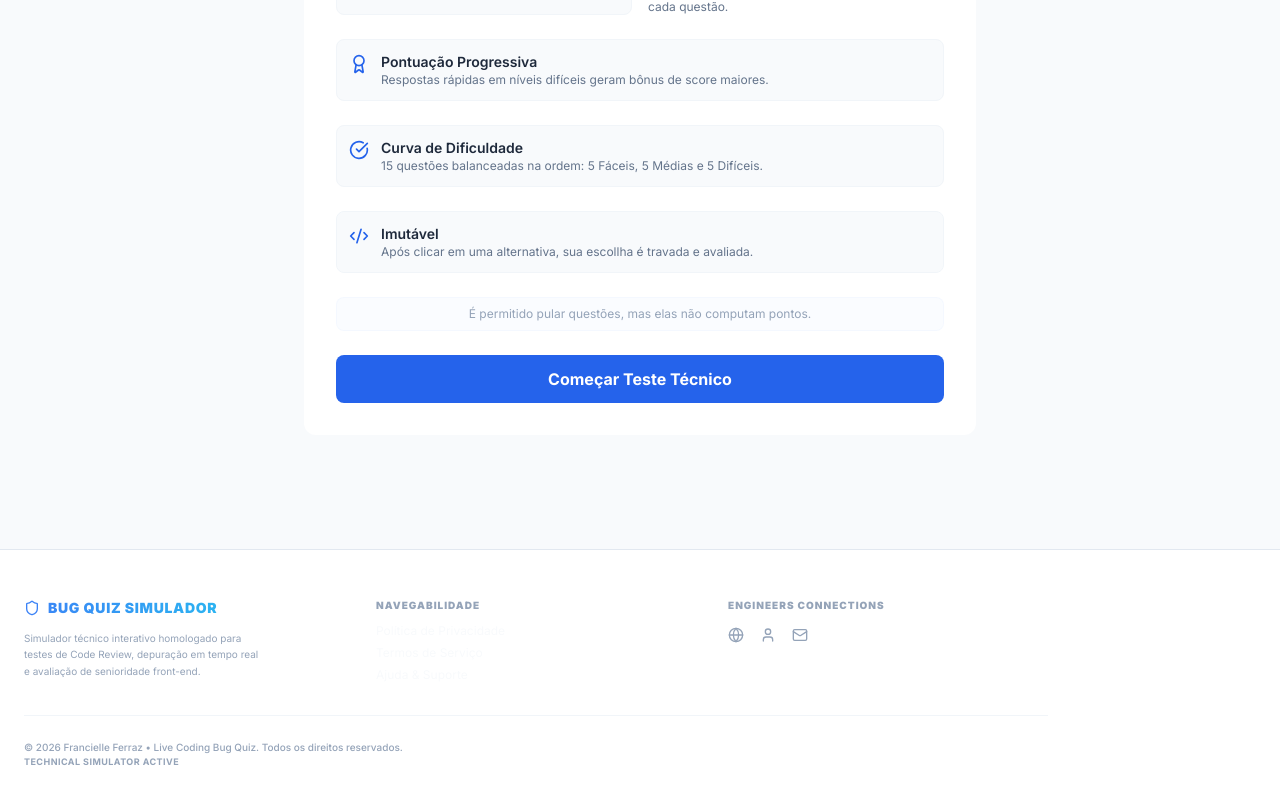
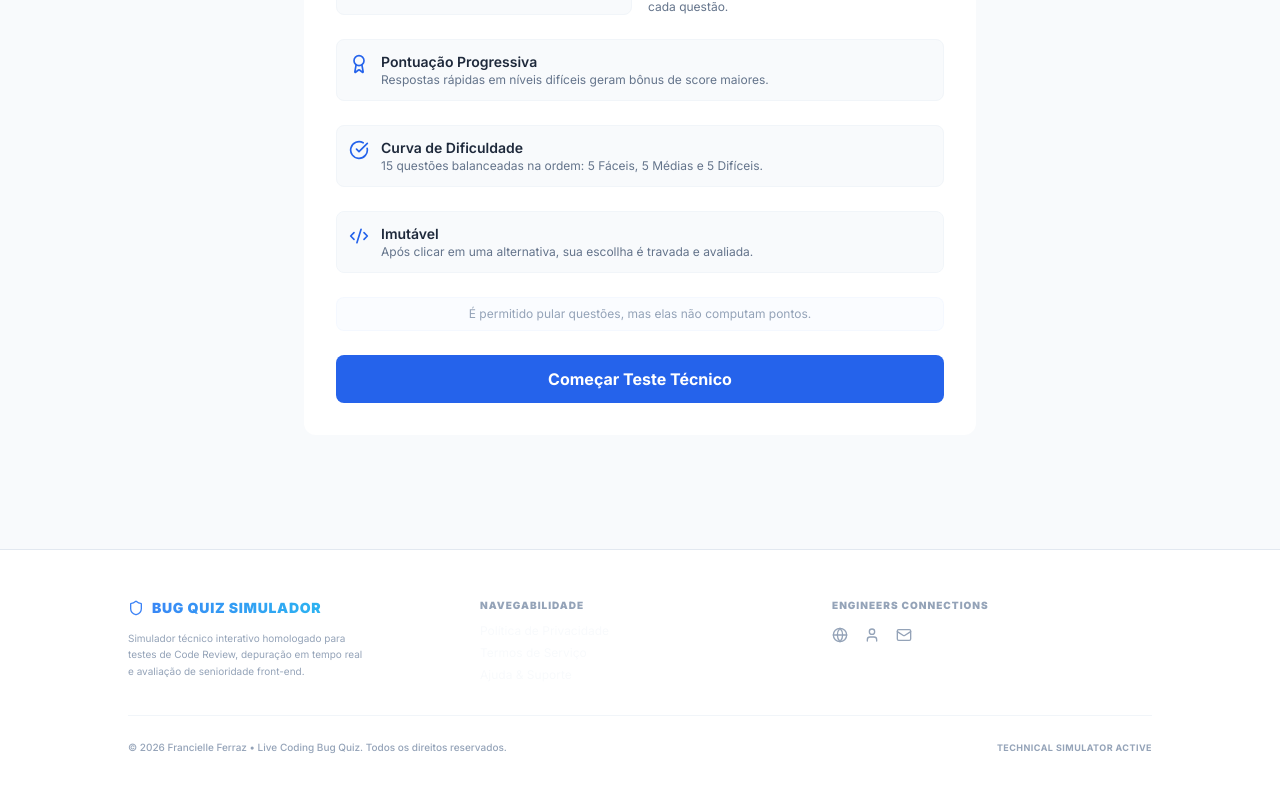
Before and after one commit to franferrazdev/live-coding-bug-quiz, a Next.js app: page / in a window 1280 px wide. Shown: the part 315-1118 px from the top of the page. Built offline with nearby package versions, Linux system fonts and the light colour scheme.

Commit message:
fix(ui): remove float-start and inject explicit flex layouts to center footer contents

```diff
--- a/src/components/Footer.tsx
+++ b/src/components/Footer.tsx
@@ -6,8 +6,9 @@ export function Footer() {
   const currentYear = new Date().getFullYear();
 
   return (
-    <footer className="w-full bg-white dark:bg-[#0F172A] border-t border-slate-200 dark:border-slate-900 mt-16 px-6 py-12 float-start flex-col items-center justify-center transition-colors duration-200">
-      <div className="w-full max-w-5xl grid grid-cols-1 sm:grid-cols-3 gap-8 pb-8 border-b border-slate-100 dark:border-slate-900/60">
+    <footer className="w-full bg-white dark:bg-[#0F172A] border-t border-slate-200 dark:border-slate-900 mt-16 px-6 py-12 flex flex-col items-center justify-center transition-colors duration-200">
+      <div className="w-full max-w-5xl flex flex-col">
+        <div className="w-full grid grid-cols-1 sm:grid-cols-3 gap-8 pb-8 border-b border-slate-100 dark:border-slate-900/60">
           {/* Branding Técnico */}
           <div className="flex flex-col gap-3">
             <div className="flex items-center gap-2 text-sm font-black tracking-wider bg-gradient-to-r from-blue-500 to-cyan-400 bg-clip-text text-transparent uppercase">
@@ -18,8 +19,9 @@ export function Footer() {
               Bug Quiz Simulador
             </div>
             <p className="text-[10px] text-slate-400 dark:text-slate-500 leading-relaxed max-w-60">
-            Simulador técnico interativo homologado para testes de Code Review,
-            depuração em tempo real e avaliação de senioridade front-end.
+              Simulador técnico interativo homologado para testes de Code
+              Review, depuração em tempo real e avaliação de senioridade
+              front-end.
             </p>
           </div>
 
@@ -79,7 +81,7 @@ export function Footer() {
         </div>
 
         {/* Direitos Autorais e Status da Sandbox */}
-      <div className="w-full max-w-5xl float-start flex-col sm:flex-row items-center justify-between pt-6 text-[10px] text-slate-400 dark:text-slate-500 font-medium gap-2">
+        <div className="w-full flex flex-col sm:flex-row items-center justify-between pt-6 text-[10px] text-slate-400 dark:text-slate-500 font-medium gap-2">
           <span>
             &copy; {currentYear} Francielle Ferraz &bull; Live Coding Bug Quiz.
             Todos os direitos reservados.
@@ -88,6 +90,7 @@ export function Footer() {
             Technical Simulator Active
           </span>
         </div>
+      </div>
     </footer>
   );
 }
```
Lines whose indentation alone changed are shown as unchanged.
